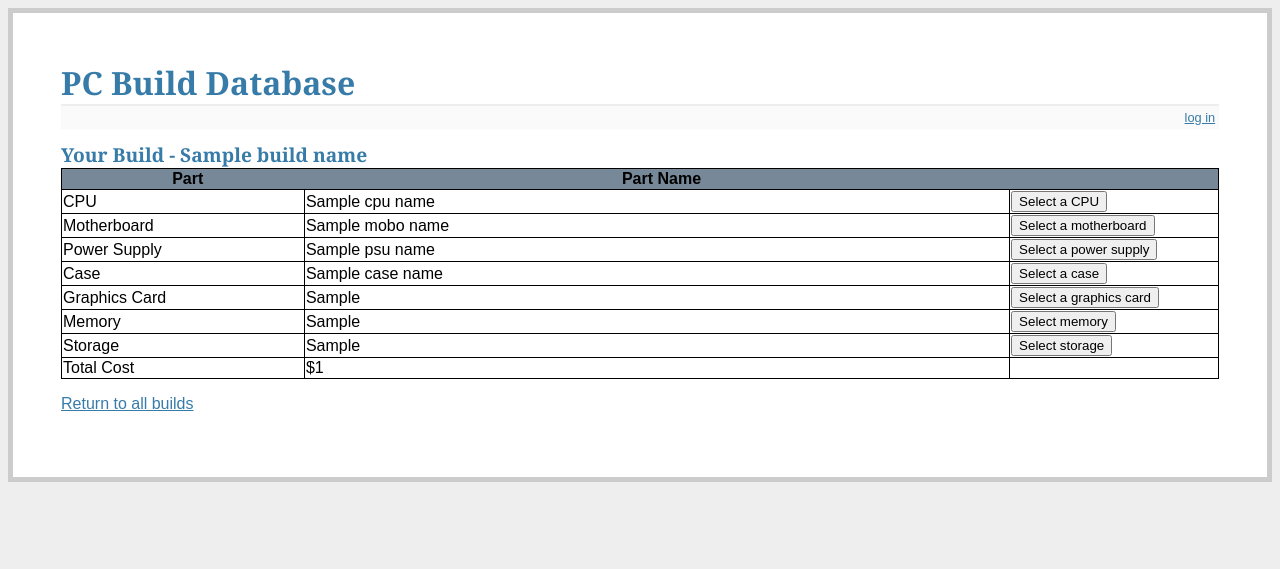
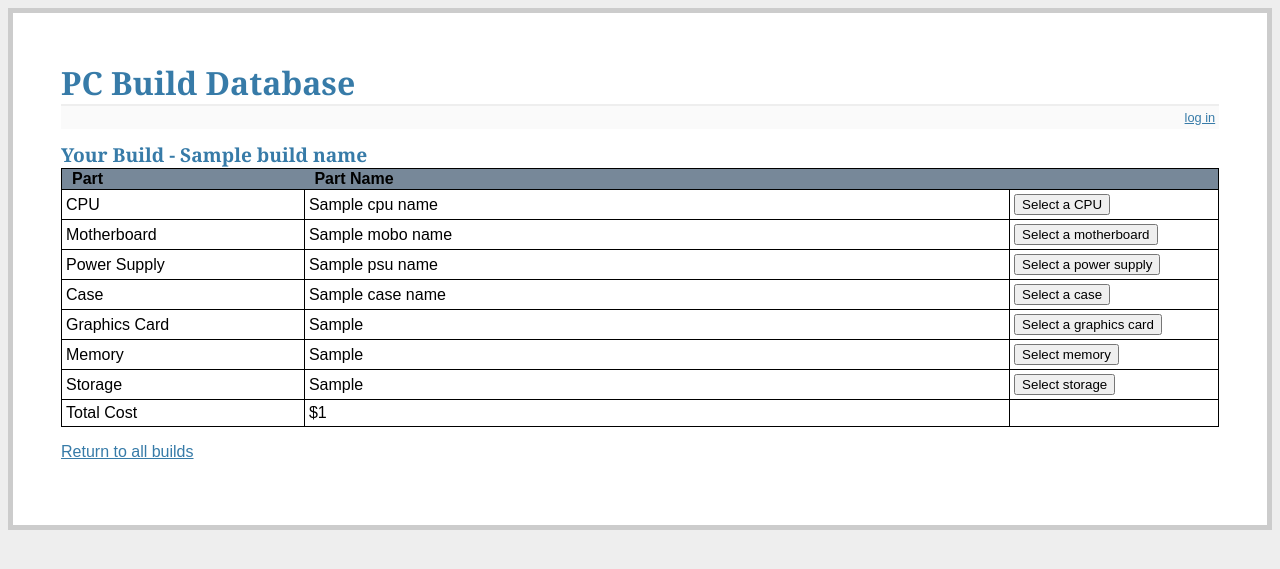
Before and after one commit to btsaubt/pc-build-db, a Flask app: template templates/current_build.html in a window 1280 px wide. Shown: the top 569 px of the page. Run offline with Flask 2, Linux system fonts and the light colour scheme; the template is opened without the code that fills it: most values are stand-ins (such as "Sample title", 1, 10 or a date in 2020); parts of the project's set-up code (start-up, migrations or seed data) failed here and were passed over.

Commit message:
editing some stuff

```diff
--- a/templates/current_build.html
+++ b/templates/current_build.html
@@ -11,19 +11,20 @@ table, td {
 
 th {
   padding-left: 10px;
+  text-align: left;
   background-color: #778899;
   font-size: 1em;
 }
 
 td {
-  padding: 1px;
+  padding: 4px;
   border-collapse:;
 
 
 }
 
 #smaller{
-  font-size:80%;
+  font-size: ;
 }
 
 #container {
```
